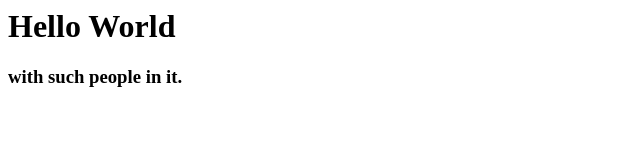
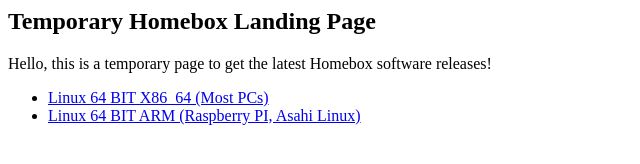
Before and after one commit to danielchemko/wwwfinderdirectorg, a plain HTML site: page index.html in a window 1280 px wide. Shown: the whole page, without its empty margins (0-640 px from the left). Drawn offline with Linux system fonts and the light colour scheme.

Commit message:
Removed host agents now hosted on files.finderdirect.org; Update landing to direct to host agents

```diff
--- a/index.html
+++ b/index.html
@@ -1,4 +1,11 @@
 <html lang="en">
-    <h1>Hello World</h1>
-    <h3>with such people in it.</h3>
+<h2>Temporary Homebox Landing Page</h2>
+<p>Hello, this is a temporary page to get the latest Homebox software releases!</p>
+
+<ul>
+    <li><a href="https://files.finderdirect.org/releases/homebox-ha-0.0.1-x86_64.tar.gz">Linux 64 BIT X86_64 (Most
+        PCs)</a></li>
+    <li><a href="https://files.finderdirect.org/releases/homebox-ha-0.0.1-aarch64.tar.gz">Linux 64 BIT ARM (Raspberry
+        PI, Asahi Linux)</a></li>
+</ul>
 </html>
```
Also changed, not shown: 4 other files.
